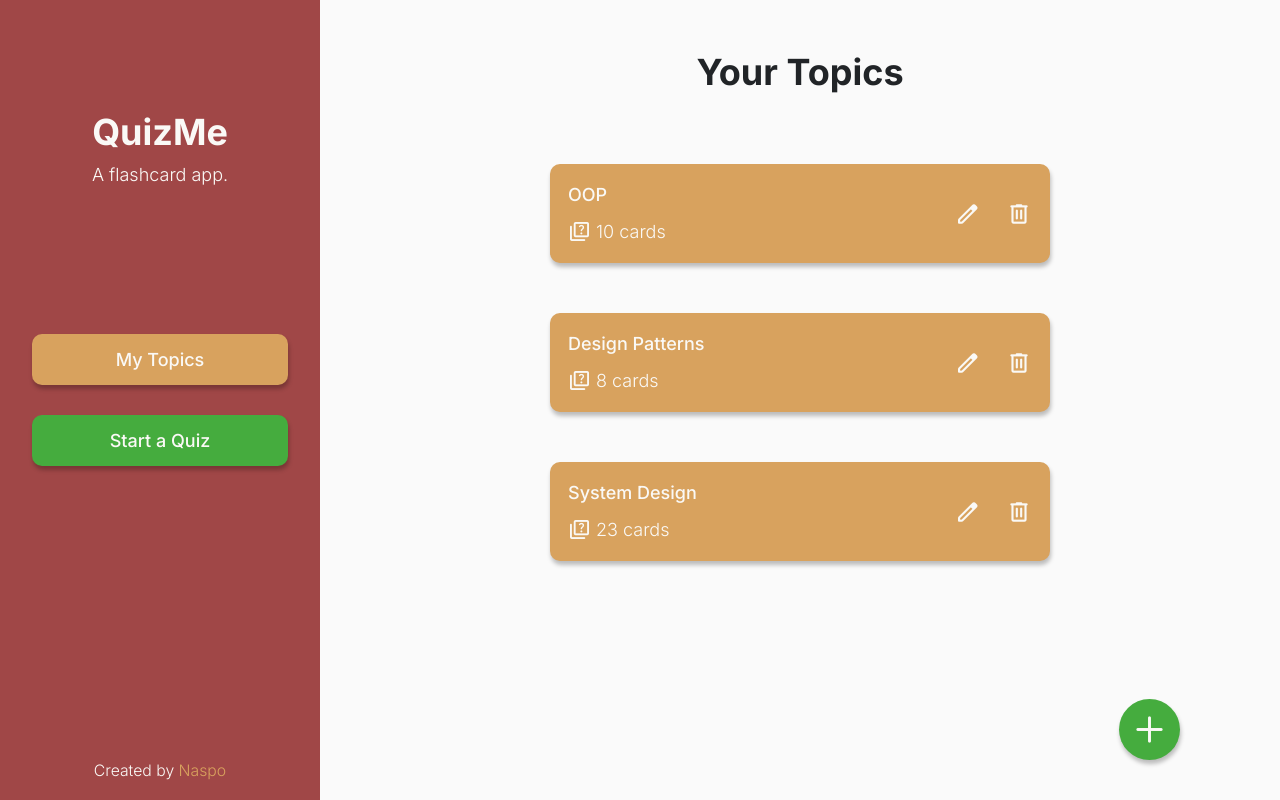
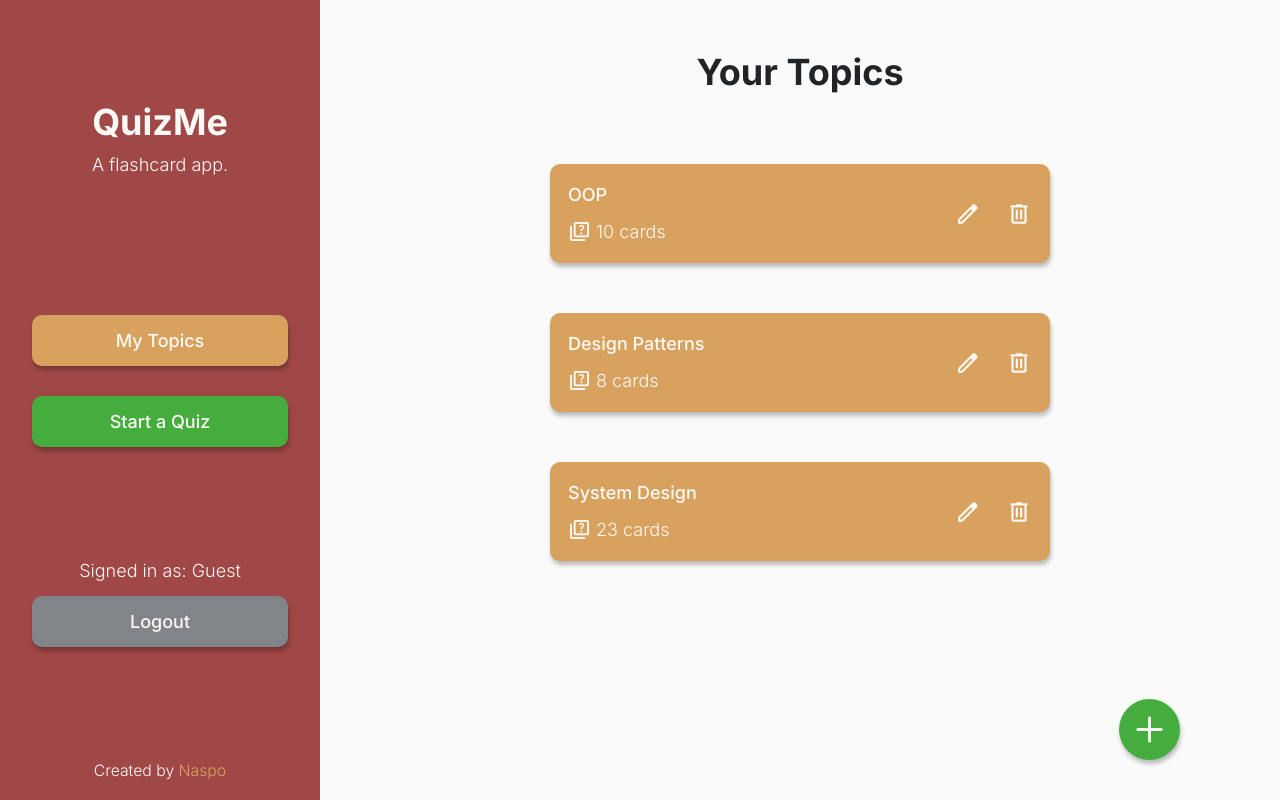
Before and after one commit to NaspoDev/QuizMe, a React (Vite) app in the folder client/: page / in a window 1280 px wide. Both pictures are taken after a click on the element "Continue as Guest". Built offline with nearby package versions, Linux system fonts and the light colour scheme.

Commit message:
sign in logic for frontend done

```diff
--- a/client/src/components/sidebar/Sidebar.scss
+++ b/client/src/components/sidebar/Sidebar.scss
@@ -25,29 +25,18 @@
     height: auto;
     gap: 30px;
 
-    .sidebar-button-orange {
-      background-color: $theme-color-orange;
-    }
-
-    .sidebar-button-green {
-      background-color: $success-green;
-    }
-
-    .sidebar-button-red {
-      background-color: $danger-red;
-      border: 2px solid $background-color-white;
-    }
-
-    .sidebar-button-gray {
-      background-color: $dark-gray;
-    }
-
     .google-sign-in-button-image {
       width: 25px;
       background-color: $text-color-white;
       border-radius: 50%;
       padding: 3px;
     }
+  }
+
+  .logout-container {
+    width: 100%;
+    @include displayFlex(column);
+    gap: 15px;
   }
 
   .developer-credits-container {
@@ -58,4 +47,22 @@
       color: $theme-color-orange;
     }
   }
+
+  // Sidebar button color classes
+  .sidebar-button-orange {
+    background-color: $theme-color-orange;
+  }
+
+  .sidebar-button-green {
+    background-color: $success-green;
+  }
+
+  .sidebar-button-red {
+    background-color: $danger-red;
+    border: 2px solid $background-color-white;
+  }
+
+  .sidebar-button-gray {
+    background-color: $dark-gray;
+  }
 }
--- a/client/src/components/sidebar/Sidebar.tsx
+++ b/client/src/components/sidebar/Sidebar.tsx
@@ -3,6 +3,9 @@ import "./Sidebar.scss";
 import googleIcon from "../../assets/images/google_icon.png";
 import SidebarButton from "./sidebar_button/SidebarButton";
 import useAuth from "../../hooks/useAuth";
+import { useContext, useEffect } from "react";
+import { AuthStatusContext } from "../../providers/AuthStatusProvider";
+import { getUser, User } from "../../utility/user-utility";
 
 // Sidebar props.
 // This component should be re-rendered whenever the location changes.
@@ -13,7 +16,9 @@ interface SidebarProps {
 // Sidebar component. Always persistent, used to navigate and control the app.
 function Sidebar({ pathname }: SidebarProps) {
   const navigate = useNavigate();
-  const { googleSignIn, handleGuestSignIn } = useAuth();
+  const { googleSignIn, handleGuestSignIn, userSignOut } = useAuth();
+  const [isSignedIn] = useContext(AuthStatusContext);
+  const user: User = getUser();
 
   return (
     <div className="Sidebar">
@@ -69,6 +74,21 @@ function Sidebar({ pathname }: SidebarProps) {
         )}
       </div>
 
+      {isSignedIn && (
+        // If they are signed in, display the logout container.
+        <div className="logout-container">
+          <p className="user-first-name font-light">
+            Signed in as:{" "}
+            {user?.userType == "guest" ? "Guest" : user?.firstName}
+          </p>
+          <SidebarButton
+            text="Logout"
+            onClick={userSignOut}
+            additionalClasses="sidebar-button-gray"
+          />
+        </div>
+      )}
+
       {/* Crediting myself */}
       <div className="developer-credits-container">
         <p className="developer-credits text-sm font-light">
--- a/client/src/components/sidebar/sidebar_button/SidebarButton.tsx
+++ b/client/src/components/sidebar/sidebar_button/SidebarButton.tsx
@@ -3,7 +3,6 @@ import "./SidebarButton.scss";
 interface SidebarButtonProps {
   text: string;
   onClick: () => void;
-  backgroundColor?: string;
   iconImage?: string;
   additionalClasses?: string;
   additionalImageClasses?: string;
@@ -19,9 +18,9 @@ function SidebarButton({
   return (
     // Default background color is orange.
     <div
-      className={`SidebarButton button sidebar-button-orange
-        ${iconImage ? "sidebar-icon-button" : ""}
-        ${additionalClasses}`.trim()}
+      className={`SidebarButton button sidebar-button-orange ${additionalClasses} ${
+        iconImage ? "sidebar-icon-button" : ""
+      }`.trim()}
       onClick={onClick}
     >
       {iconImage && (
--- a/client/src/hooks/useAuth.ts
+++ b/client/src/hooks/useAuth.ts
@@ -3,7 +3,12 @@
 
 import { TokenResponse, useGoogleLogin } from "@react-oauth/google";
 import { useNavigate } from "react-router-dom";
-import { GoogleUser, GuestUser, setUser } from "../utility/user-utility";
+import {
+  clearUser,
+  GoogleUser,
+  GuestUser,
+  setUser,
+} from "../utility/user-utility";
 import { useContext } from "react";
 import { AuthStatusContext } from "../providers/AuthStatusProvider";
 
@@ -70,5 +75,12 @@ export default function useAuth() {
     navigate("/topics");
   }
 
-  return { googleSignIn, handleGuestSignIn };
+  // Signs out the current user by removing them from session storage
+  // and by setting isSignedIn from AuthStatusContext to false.
+  function userSignOut(): void {
+    clearUser();
+    setSignedIn(false);
+  }
+
+  return { googleSignIn, handleGuestSignIn, userSignOut };
 }
--- a/client/src/utility/user-utility.ts
+++ b/client/src/utility/user-utility.ts
@@ -26,3 +26,8 @@ export function getUser(): User {
 export function setUser(user: User): void {
   sessionStorage.setItem(userSessionStorageKey, JSON.stringify(user));
 }
+
+// Removes the `user` item from session storage. (Usually called on sign out).
+export function clearUser(): void {
+  sessionStorage.removeItem(userSessionStorageKey);
+}
```
